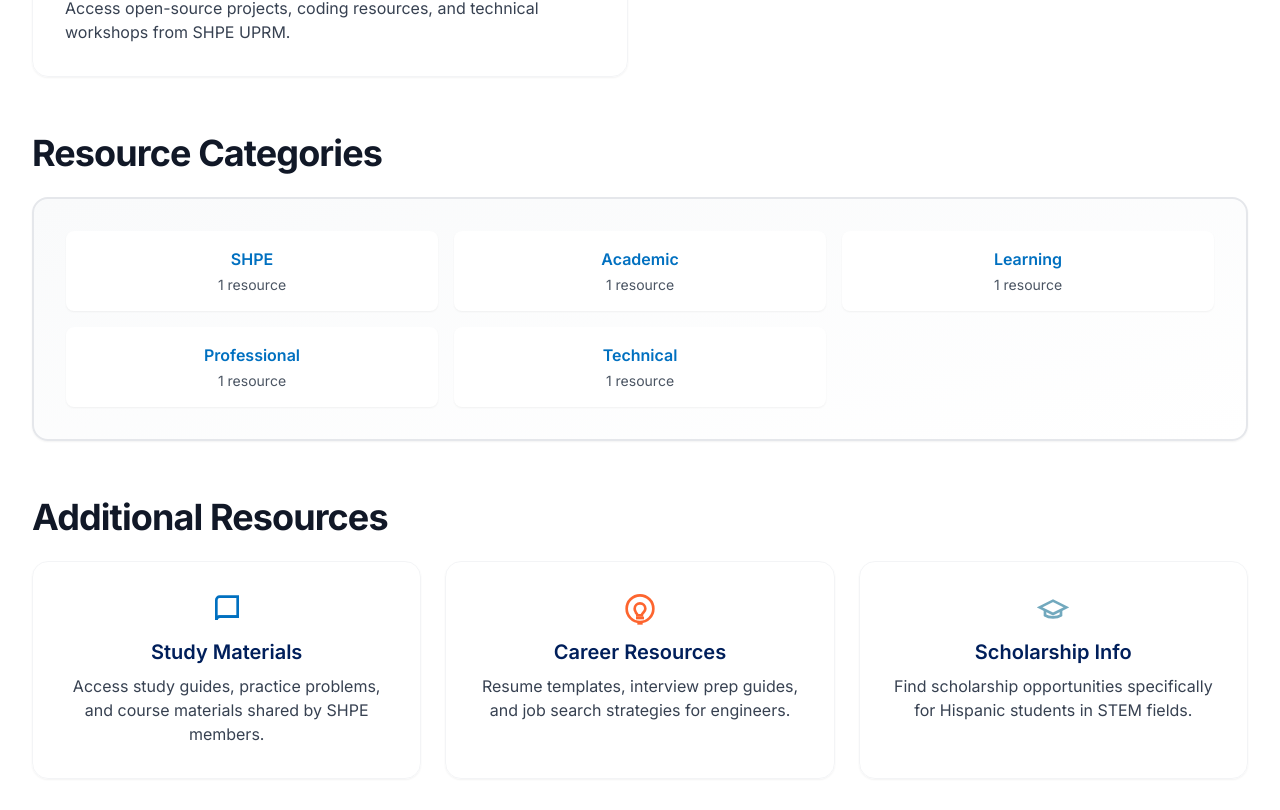
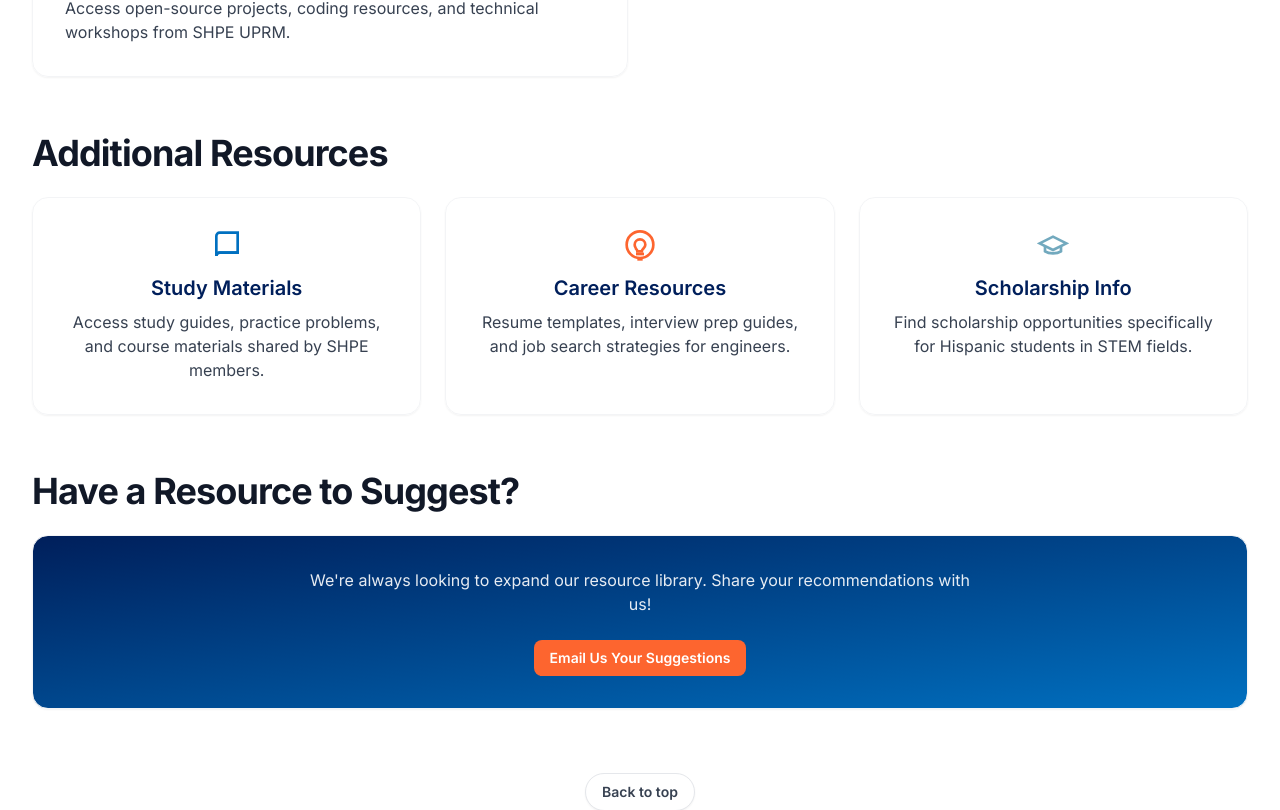
Before and after one commit to shpeuprm/shpeuprm-website, a Next.js app: page /resources in a window 1280 px wide. Shown: the part 1096-1906 px from the top of the page. Built offline with nearby package versions, Linux system fonts and the light colour scheme.

Commit message:
Refactor ResourcesPage and Header for improved UX; implement animations and focus management, enhance navigation structure, and add ResourcesLayout component.

```diff
--- /dev/null
+++ b/app/resources/layout.tsx
@@ -0,0 +1,15 @@
+import type { Metadata } from "next";
+
+export const metadata: Metadata = {
+  title: "Resources",
+  description:
+    "Access academic, professional, and SHPE-related resources including scholarships, career tools, online courses, and more.",
+};
+
+export default function ResourcesLayout({
+  children,
+}: {
+  children: React.ReactNode;
+}) {
+  return <>{children}</>;
+}
--- a/app/resources/page.tsx
+++ b/app/resources/page.tsx
@@ -1,16 +1,12 @@
-import type { Metadata } from "next";
+"use client";
+
 import * as React from "react";
-
-export const metadata: Metadata = {
-  title: "Resources",
-  description:
-    "Access academic, professional, and SHPE-related resources including scholarships, career tools, online courses, and more.",
-};
+import { motion, useReducedMotion } from "framer-motion";
 
 /**
  * UX notes
  * - Uses semantic sections + in‑page chips for quick navigation
- * - Accessible external links (screen reader text: “opens in new tab”)
+ * - Accessible external links (screen reader text: "opens in new tab")
  * - Inline SVG icons (no emoji / no icon library deps)
  * - SHPE palette: NAVY #001F5B, BLUE #0070C0, CYAN #72A9BE, ORANGE #FD652F, RED‑ORANGE #D33A02, GRAY #626366
  */
@@ -61,10 +57,28 @@
 ];
 
 export default function ResourcesPage() {
+  const reduceMotion = useReducedMotion();
   const categories = React.useMemo(
     () => Array.from(new Set(resources.map((r) => r.category))),
     []
   );
+
+  // Motion variants
+  const fadeInUp = {
+    hidden: { opacity: 0, y: 12 },
+    visible: { opacity: 1, y: 0, transition: { duration: 0.6, ease: [0.2, 0.8, 0.2, 1] } },
+  } as const;
+
+  const scaleIn = {
+    hidden: { opacity: 0, scale: 0.98 },
+    visible: { opacity: 1, scale: 1, transition: { duration: 0.45, ease: [0.2, 0.8, 0.2, 1] } },
+  } as const;
+
+  const stagger = { hidden: {}, visible: { transition: { staggerChildren: 0.08 } } } as const;
+
+  const anim = reduceMotion
+    ? { initial: false as const, whileInView: undefined, animate: undefined }
+    : { initial: "hidden" as const, whileInView: "visible", animate: "visible" as const };
 
   return (
     <div className="min-h-screen bg-white text-gray-900">
@@ -83,20 +97,28 @@
       >
         <div className="absolute inset-0 pointer-events-none opacity-20 [mask-image:radial-gradient(60%_60%_at_50%_0%,#000,transparent_75%)]" />
         <div className="mx-auto max-w-7xl px-4 sm:px-6 lg:px-8 py-16 md:py-20 text-center">
-          <h1
+          <motion.h1
             id="resources-hero-title"
             className="text-4xl sm:text-5xl md:text-6xl font-extrabold tracking-tight drop-shadow-sm"
+            variants={fadeInUp}
+            {...anim}
           >
             SHPE UPRM Resources
-          </h1>
-          <p className="mx-auto mt-4 max-w-2xl text-base sm:text-lg md:text-xl text-white/90">
+          </motion.h1>
+          <motion.p
+            className="mx-auto mt-4 max-w-2xl text-base sm:text-lg md:text-xl text-white/90"
+            variants={fadeInUp}
+            {...anim}
+          >
             Your hub for academic, professional, and SHPE-related materials.
-          </p>
+          </motion.p>
 
           {/* On this page: chips */}
-          <nav
+          <motion.nav
             aria-label="On this page"
             className="mx-auto mt-8 flex flex-wrap items-center justify-center gap-3"
+            variants={stagger}
+            {...anim}
           >
             {[
               { href: "#featured", label: "Featured" },
@@ -104,34 +126,35 @@
               { href: "#extras", label: "Additional" },
               { href: "#contact", label: "Contact" },
             ].map((item) => (
-              <a
+              <motion.a
                 key={item.href}
                 href={item.href}
                 className="rounded-full border border-white/25 bg-white/10 px-4 py-2 text-sm font-medium text-white backdrop-blur transition hover:bg-white/20 focus:outline-none focus-visible:ring-2 focus-visible:ring-offset-2 focus-visible:ring-white/60 focus-visible:ring-offset-[#001F5B]"
+                variants={fadeInUp}
               >
                 {item.label}
-              </a>
+              </motion.a>
             ))}
-          </nav>
+          </motion.nav>
         </div>
       </section>
 
       {/* Main */}
       <main id="main" className="mx-auto max-w-7xl px-4 sm:px-6 lg:px-8 py-14 md:py-20">
         {/* Featured Resources */}
-        <Section id="featured" title="Featured Resources">
-          <ul role="list" className="grid grid-cols-1 md:grid-cols-2 gap-6">
+        <Section id="featured" title="Featured Resources" anim={anim} fadeInUp={fadeInUp}>
+          <motion.ul role="list" className="grid grid-cols-1 md:grid-cols-2 gap-6" variants={stagger} {...anim}>
             {resources.map((resource, i) => (
               <li key={`${resource.title}-${i}`} className="list-none">
-                <ResourceCard resource={resource} />
+                <ResourceCard resource={resource} anim={anim} scaleIn={scaleIn} />
               </li>
             ))}
-          </ul>
+          </motion.ul>
         </Section>
 
         {/* Categories Overview */}
-        <Section id="categories" title="Resource Categories">
-          <Card className="border-2 border-gray-200 bg-gradient-to-br from-gray-50 to-white">
+        {/* <Section id="categories" title="Resource Categories" anim={anim} fadeInUp={fadeInUp}>
+          <Card className="border-2 border-gray-200 bg-gradient-to-br from-gray-50 to-white" anim={anim} scaleIn={scaleIn}>
             <div className="grid grid-cols-2 md:grid-cols-3 gap-4">
               {categories.map((category) => {
                 const count = resources.filter((r) => r.category === category).length;
@@ -149,12 +172,12 @@
               })}
             </div>
           </Card>
-        </Section>
+        </Section> */}
 
         {/* Additional Resources */}
-        <Section id="extras" title="Additional Resources">
-          <div className="grid grid-cols-1 md:grid-cols-3 gap-6">
-            <Card className="text-center">
+        <Section id="extras" title="Additional Resources" anim={anim} fadeInUp={fadeInUp}>
+          <motion.div className="grid grid-cols-1 md:grid-cols-3 gap-6" variants={stagger} {...anim}>
+            <Card className="text-center" anim={anim} scaleIn={scaleIn}>
               <div className="mb-3 flex items-center justify-center">
                 <IconBook className="h-8 w-8 text-[#0070C0]" />
               </div>
@@ -163,7 +186,7 @@
                 Access study guides, practice problems, and course materials shared by SHPE members.
               </p>
             </Card>
-            <Card className="text-center">
+            <Card className="text-center" anim={anim} scaleIn={scaleIn}>
               <div className="mb-3 flex items-center justify-center">
                 <IconBulb className="h-8 w-8 text-[#FD652F]" />
               </div>
@@ -172,7 +195,7 @@
                 Resume templates, interview prep guides, and job search strategies for engineers.
               </p>
             </Card>
-            <Card className="text-center">
+            <Card className="text-center" anim={anim} scaleIn={scaleIn}>
               <div className="mb-3 flex items-center justify-center">
                 <IconCap className="h-8 w-8 text-[#72A9BE]" />
               </div>
@@ -181,14 +204,14 @@
                 Find scholarship opportunities specifically for Hispanic students in STEM fields.
               </p>
             </Card>
-          </div>
+          </motion.div>
         </Section>
 
         {/* Contact */}
-        <Section id="contact" title="Have a Resource to Suggest?">
-          <Card className="text-center text-white bg-gradient-to-br from-[#001F5B] to-[#0070C0]">
+        <Section id="contact" title="Have a Resource to Suggest?" anim={anim} fadeInUp={fadeInUp}>
+          <Card className="text-center text-white bg-gradient-to-br from-[#001F5B] to-[#0070C0]" anim={anim} scaleIn={scaleIn}>
             <p className="mx-auto max-w-2xl text-white/90">
-              We’re always looking to expand our resource library. Share your recommendations with us!
+              We're always looking to expand our resource library. Share your recommendations with us!
             </p>
             <div className="mt-6">
               <Button href="mailto:shpe.uprm@upr.edu" variant="accent">
@@ -213,28 +236,32 @@
 }
 
 /* ----------------- Composables ----------------- */
-function Section({ id, title, children }: { id: string; title: string; children: React.ReactNode }) {
+function Section({ id, title, children, anim, fadeInUp }: { id: string; title: string; children: React.ReactNode; anim: any; fadeInUp: any }) {
   return (
     <section id={id} aria-labelledby={`${id}-title`} className="scroll-mt-28 mb-12 md:mb-14">
-      <h2 id={`${id}-title`} className="text-2xl sm:text-3xl md:text-4xl font-bold tracking-tight text-gray-900">
+      <motion.h2 id={`${id}-title`} className="text-2xl sm:text-3xl md:text-4xl font-bold tracking-tight text-gray-900" variants={fadeInUp} {...anim}>
         {title}
-      </h2>
+      </motion.h2>
       <div className="mt-6">{children}</div>
     </section>
   );
 }
 
-function Card({ className = "", children }: { className?: string; children: React.ReactNode }) {
+function Card({ className = "", children, anim, scaleIn }: { className?: string; children: React.ReactNode; anim?: any; scaleIn?: any }) {
   return (
-    <div className={`rounded-2xl border border-gray-100 bg-white/80 p-6 shadow-sm backdrop-blur-sm md:p-8 ${className}`}>
+    <motion.div
+      className={`rounded-2xl border border-gray-100 bg-white/80 p-6 shadow-sm backdrop-blur-sm md:p-8 ${className}`}
+      variants={scaleIn}
+      {...anim}
+    >
       {children}
-    </div>
+    </motion.div>
   );
 }
 
-function ResourceCard({ resource }: { resource: Resource }) {
+function ResourceCard({ resource, anim, scaleIn }: { resource: Resource; anim?: any; scaleIn?: any }) {
   return (
-    <Card className="transition hover:shadow-md focus-within:shadow-md">
+    <Card className="transition hover:shadow-md focus-within:shadow-md" anim={anim} scaleIn={scaleIn}>
       <div className="mb-3 flex items-start justify-between">
         <span className="inline-block rounded-full bg-[#0070C0]/10 px-3 py-1 text-sm font-semibold text-[#0070C0]">
           {resource.category}
```
Also changed, not shown: components/Header.tsx (+45 -19 lines).
